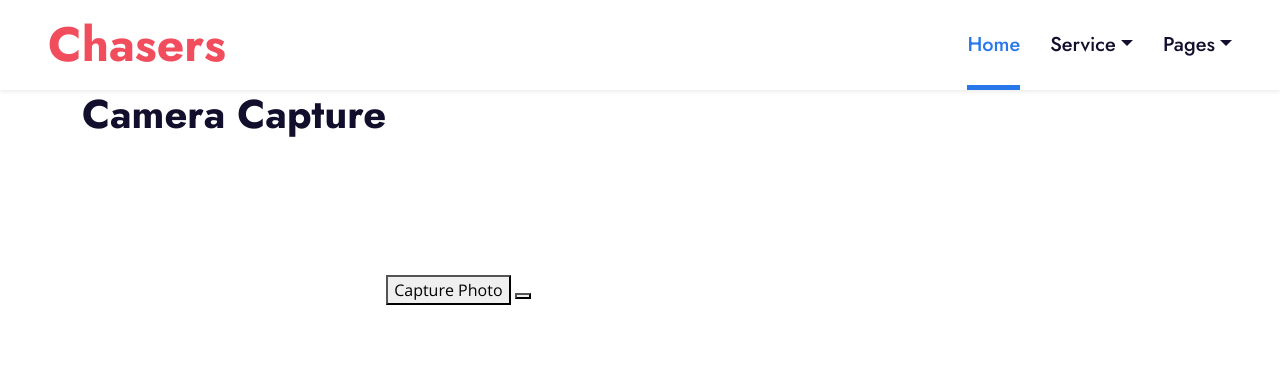
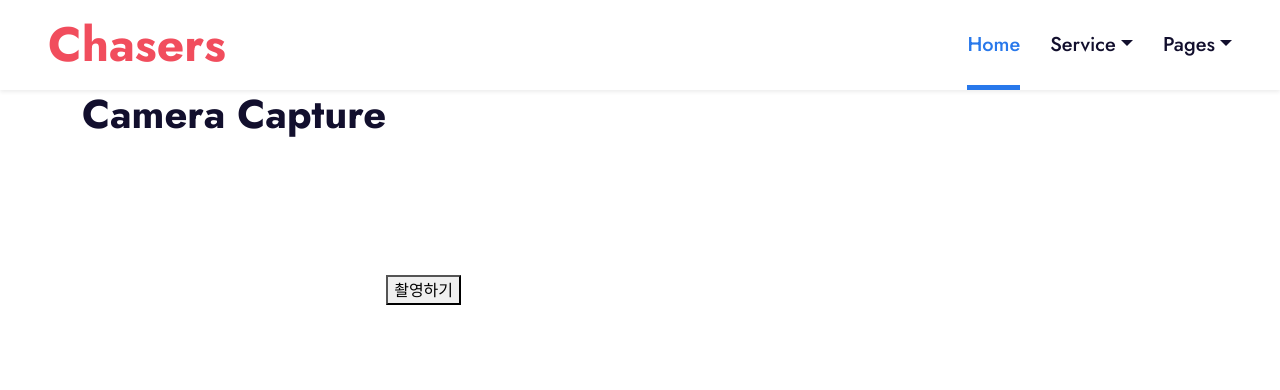
Before and after one commit to violation-tracers/violation_tracers, a Django app: page /image/capture/ in a window 1280 px wide. Shown: the top 390 px of the page. Run offline with Django 4.2, Linux system fonts and the light colour scheme; the visitor is signed in with stand-in values (Sample User, id 1); some libraries are stand-ins or nearby versions.

Commit message:
style: 보기 편하게 수정

```diff
--- a/detect/templates/image/capture.html
+++ b/detect/templates/image/capture.html
@@ -2,10 +2,10 @@
 
 {% block content %}
     <h1>Camera Capture</h1>
+
     <video id="video" autoplay></video>
-<button id="capture">Capture Photo</button>
+    <button id="capture">촬영하기</button>
     <canvas id="canvas" style="display: none;"></canvas>
-<button>
 
     <script>
         const video = document.getElementById('video');
```
Lines whose indentation alone changed are shown as unchanged.
